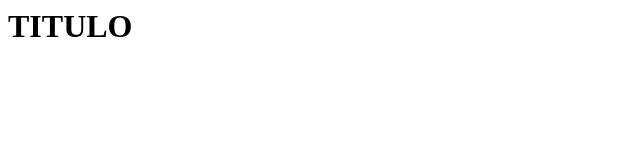
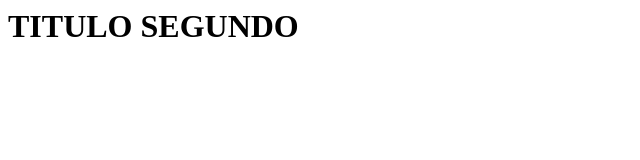
Before and after one commit to RodrigoRP7/git-training, a plain HTML site: page index.html in a window 1280 px wide. Shown: the whole page, without its empty margins (0-640 px from the left). Drawn offline with Linux system fonts and the light colour scheme.

Commit message:
Cambio 3 CLI

```diff
--- a/index.html
+++ b/index.html
@@ -1,3 +1,3 @@
 <div>
-    <h1>TITULO</h1>
+    <h1>TITULO SEGUNDO</h1>
 </div>
```
